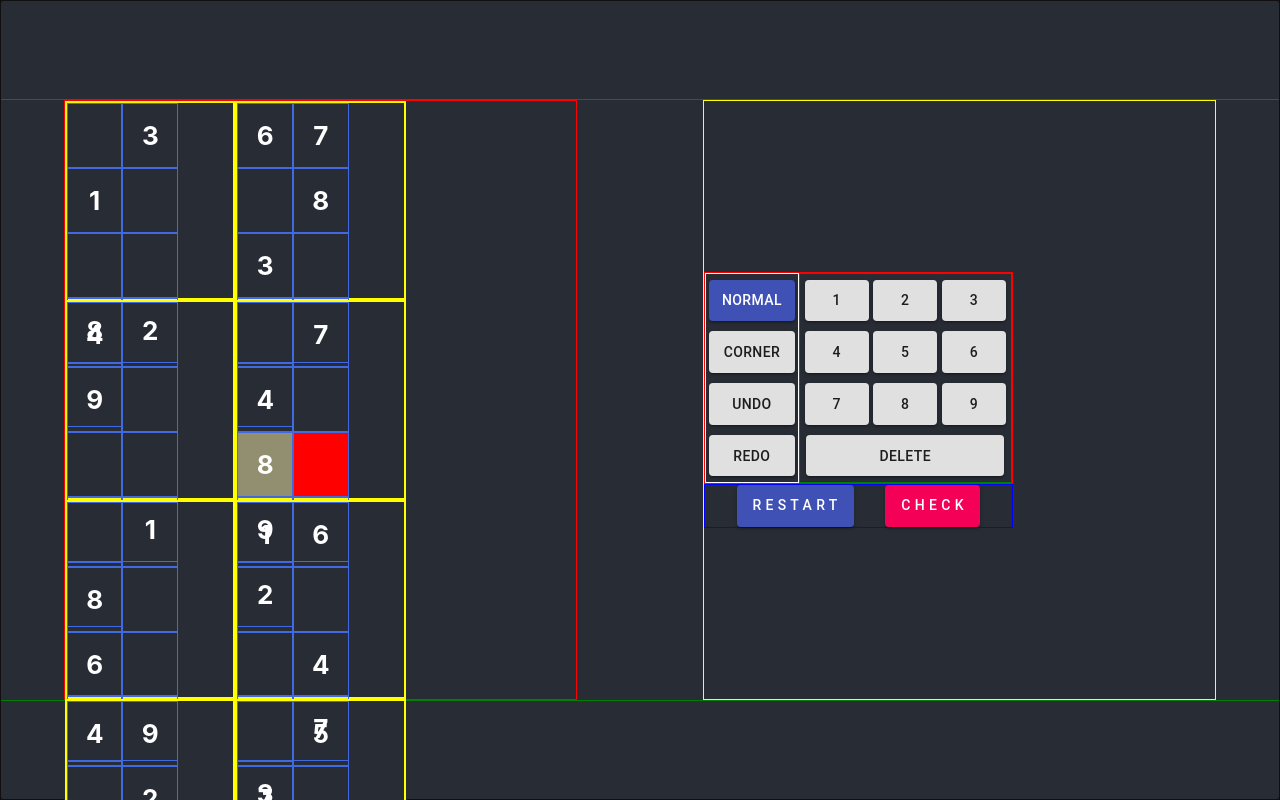
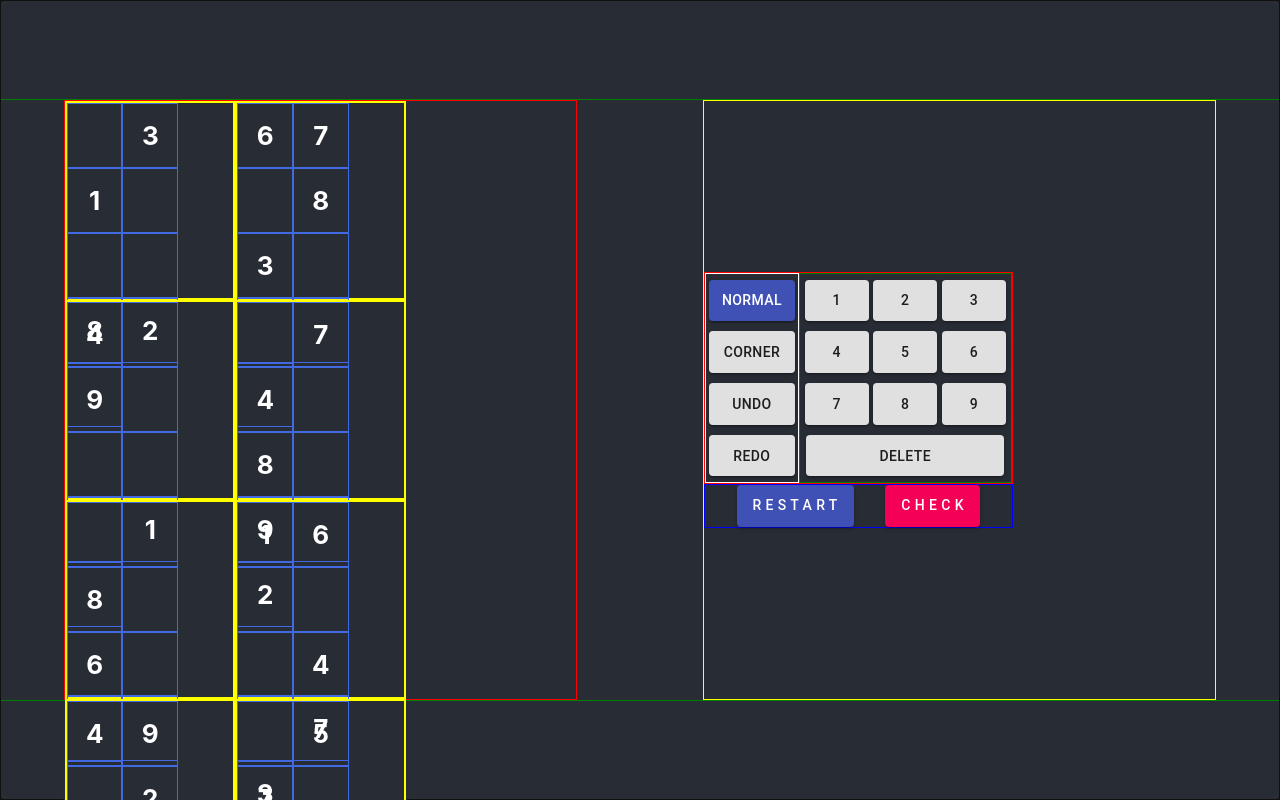
Before and after one commit to rodsouza9/sudko, a React (Create React App) app: page / in a window 1280 px wide. Shown: the top 800 px of the page. Built offline with nearby package versions, Linux system fonts and the light colour scheme.

Commit message:
Add restart functionality.

```diff
--- a/src/App.tsx
+++ b/src/App.tsx
@@ -158,8 +158,8 @@ interface BoardProps {
 
 class Board extends React.Component<BoardProps, BoardState> {
     public state: BoardState = {
-        contradicts: new Set([38]),
-        highlights: new Set([37]),
+        contradicts: new Set(),
+        highlights: new Set(),
         history: [{markingMap: new Map(), values: new Map()}],
         historyIndex: 0,
         markingMap: new Map(),
@@ -338,6 +338,24 @@ class Board extends React.Component<BoardProps, BoardState> {
         this.setState(newState);
     }
 
+    public restart(): void {
+        const reset = window.confirm("Are you sure you would like to restart? All saved progress will be lost.");
+        if (reset) {
+            const newState: BoardState = {
+                contradicts: new Set(),
+                highlights: new Set(),
+                history: [{markingMap: new Map(), values: new Map()}],
+                historyIndex: 0,
+                markingMap: new Map(),
+                mouseOverHighlighting: false,
+                multiStrokeHighlighting: false,
+                numpadMode: "normal",
+                values: new Map(),
+            };
+            this.setState(newState);
+        }
+    }
+
     public handleGlobalKeyDown = (e: KeyboardEvent) => {
         if (e.keyCode === KEY_DELETE) {
             e.preventDefault();
@@ -464,7 +482,8 @@ class Board extends React.Component<BoardProps, BoardState> {
                         <div className="button-box-bot">
                             <EventPreventingButton
                                 variant="contained"
-                                color="primary">
+                                color="primary"
+                                onClick={() => {this.restart();}}>
                                 R E S T A R T
                             </EventPreventingButton>
                             <EventPreventingButton
```
